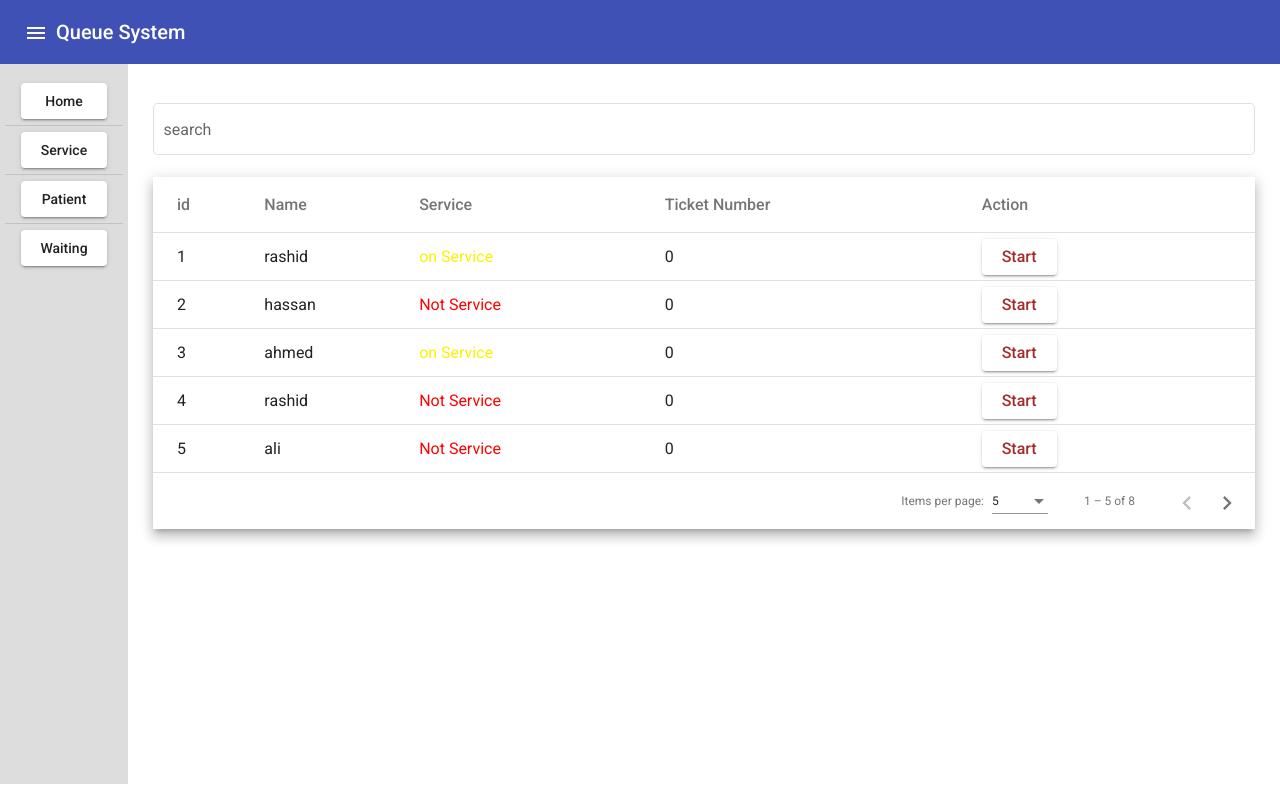
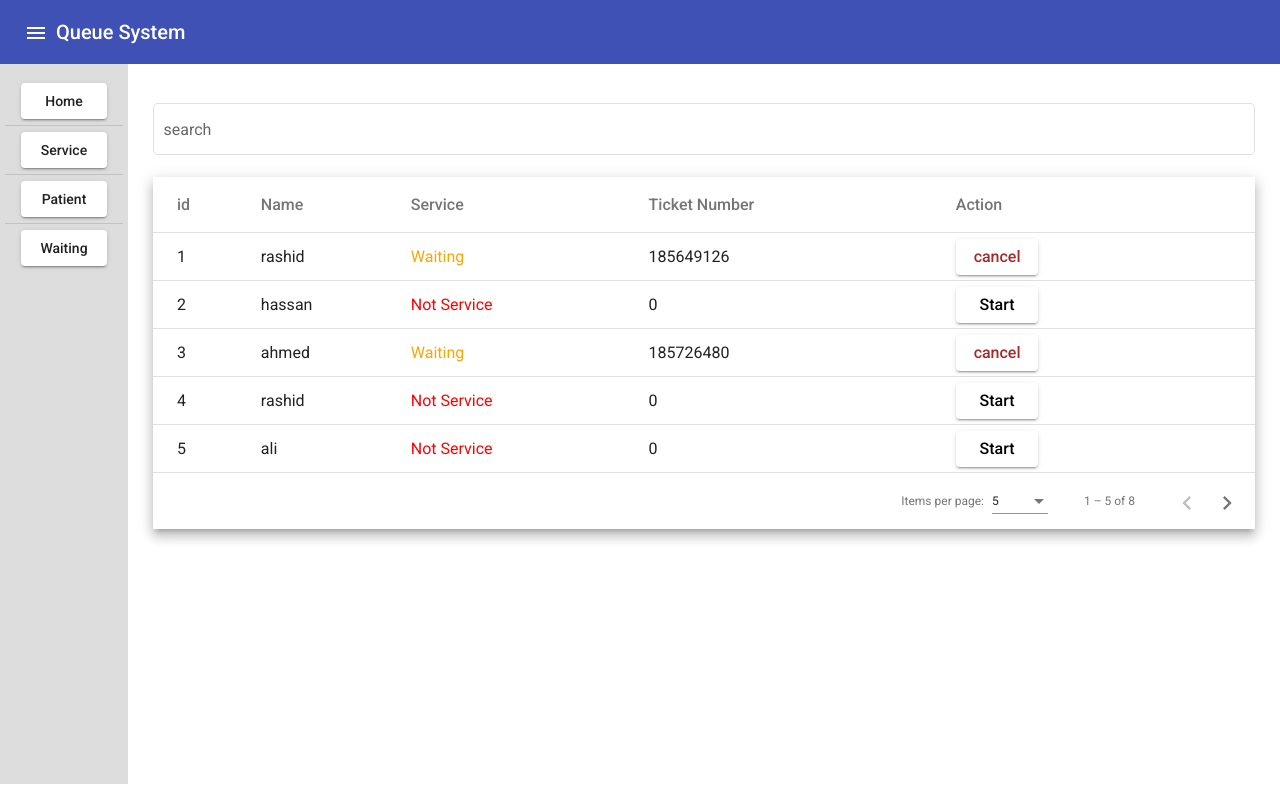
Before and after one commit to rashidaltayeb/Queue-System, an Angular app: page /service in a window 1280 px wide. Built offline with nearby package versions, Linux system fonts and the light colour scheme; data requests are answered from the project's data file.

Commit message:
update status style

```diff
--- a/src/app/component/patient/view-patient/view-patient.component.html
+++ b/src/app/component/patient/view-patient/view-patient.component.html
@@ -37,9 +37,12 @@
                                                 <div [ngClass]="'two'" style="color: rgb(255, 176, 6);">on Hold</div>
                                           </div>
                                           <div *ngIf="row.service == 3">
+                                                <div [ngClass]="'two'" style="color: orange;">Waiting</div>
+                                          </div>
+                                          <div *ngIf="row.service == 4">
                                                 <div [ngClass]="'two'" style="color: rgb(248, 244, 0);">on Service</div>
                                           </div>
-                                          <div *ngIf="row.service == 4">
+                                          <div *ngIf="row.service == 5">
                                                 <div [ngClass]="'there'" style="color: rgb(26, 241, 26);">completed</div>
                                           </div>
                               </td>
--- a/src/app/component/ticket/ticket.component.css
+++ b/src/app/component/ticket/ticket.component.css
@@ -23,6 +23,9 @@ table {
       color: brown;
       width: 30%;
 }
+.action-start .mat-raised-button {
+      width: 30%;
+}
 .mat-form-field {
       font-size: 14px;
       width: 100%;
--- a/src/app/component/ticket/ticket.component.html
+++ b/src/app/component/ticket/ticket.component.html
@@ -27,9 +27,12 @@
                                           <div [ngClass]="'two'" style="color: rgb(255, 176, 6);">on Hold</div>
                                     </div>
                                     <div *ngIf="row.service == 3">
+                                          <div [ngClass]="'two'" style="color: orange;">Waiting</div>
+                                    </div>
+                                    <div *ngIf="row.service == 4">
                                           <div [ngClass]="'two'" style="color: rgb(248, 244, 0);">on Service</div>
                                     </div>
-                                    <div *ngIf="row.service == 4">
+                                    <div *ngIf="row.service == 5">
                                           <div [ngClass]="'there'" style="color: rgb(26, 241, 26);">completed</div>
                                     </div>
                               </td>
@@ -37,14 +40,46 @@
                         <!--  -->
                         <ng-container matColumnDef="Ticket">
                               <th mat-header-cell *matHeaderCellDef mat-sort-header> Ticket Number</th>
-                              <td mat-cell *matCellDef="let row"> 0 </td>
+                              <td mat-cell *matCellDef="let row"> {{row.ticketNumber}} </td>
                         </ng-container>
                         <!-- action Column -->
                         <ng-container matColumnDef="Action">
                               <th mat-header-cell *matHeaderCellDef mat-sort-header> Action </th>
                               <td mat-cell *matCellDef="let row">
-                                    <div class="action">
-                                          <button mat-button mat-raised-button (click)="startServices(row)">Start</button>
+                                    <div *ngIf="row.ticketNumber == 0">
+                                                <div class="action-start">
+                                                      <button mat-button mat-raised-button (click)="startServices(row,row.id)">Start</button>
+                                                </div>
+                                    </div>
+                                    <div *ngIf="row.ticketNumber != 0">
+                                          <div class="action">
+                                                <button mat-button mat-raised-button (click)="cancelServices(row,row.id)">cancel</button>
+                                          </div>
+                                    </div>
+                              </td>
+                        </ng-container>
+                        <!-- confirm is coming -->
+                        <ng-container matColumnDef="confirm">
+                              <th mat-header-cell *matHeaderCellDef mat-sort-header> confirm </th>
+                              <td mat-cell *matCellDef="let row">
+                                    <div *ngIf="row.ticketNumber != 0">
+                                          <div *ngIf="row.isComing == 0">
+                                                <div [ngClass]="'one'">
+                                                      <div class="action">
+                                                            <mat-checkbox (click)="isComing(row,row.id)"></mat-checkbox>
+                                                      </div>
+                                                </div>
+                                          </div>
+                                          <div *ngIf="row.isComing != 0">
+                                                <div [ngClass]="'two'">
+                                                      <div class="action">
+                                                            <mat-checkbox [checked]=true (click)="notComing(row,row.id)"></mat-checkbox>
+                                                      </div>
+                                                </div>
+                                          </div>
+                                    </div>
+                                    <div *ngIf="row.ticketNumber == 0">
+                                          -
                                     </div>
                               </td>
                         </ng-container>
```
